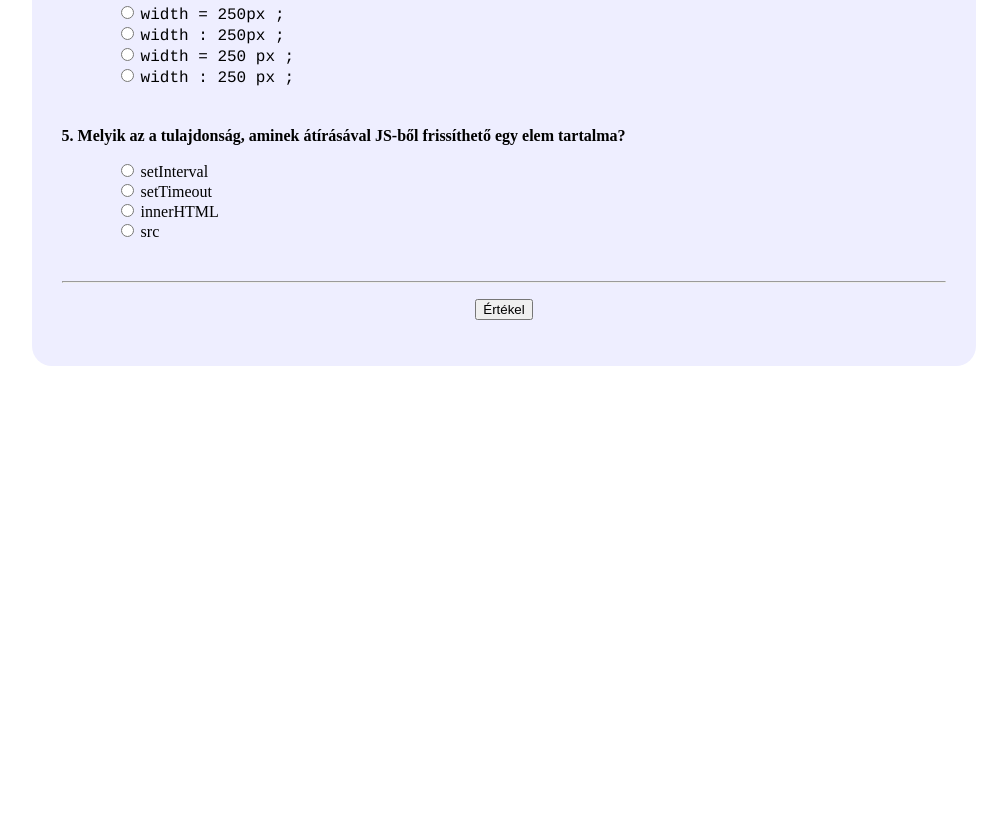
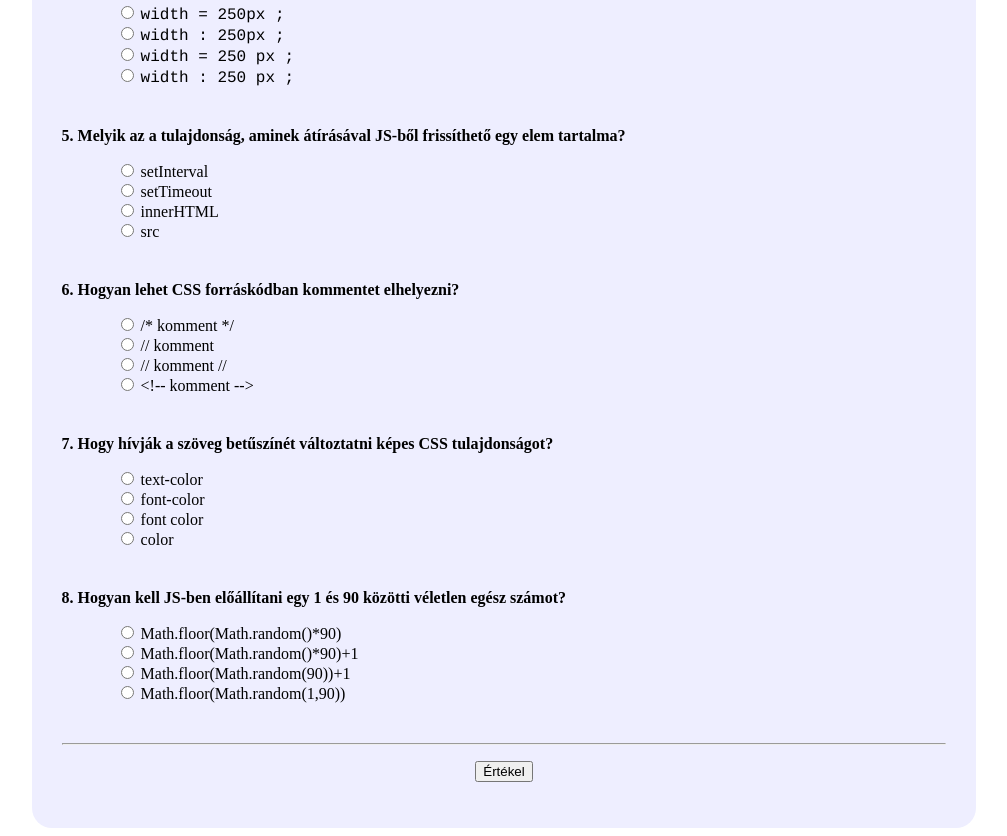
Before and after one commit to kolozsvarikrisztian/quiz, a plain HTML site: page index.html in a window 1280 px wide. Shown: the part 539-1375 px from the top of the page, without its empty margins (136-1143 px from the left). Before the commit the page ends 913 px from the top, so only its background shows below. Drawn offline with Linux system fonts and the light colour scheme.

Commit message:
kérdések bővítve

```diff
--- a/index.html
+++ b/index.html
@@ -77,6 +77,33 @@
             <input type=radio name='k5'> <span>src</span>         <br>
          </p>
 
+      <b>6. Hogyan lehet CSS forráskódban kommentet elhelyezni?</b>
+
+         <p class='valaszok'>
+            <input type=radio name='k6'> <span>/* komment */</span> <br>
+            <input type=radio name='k6'> <span>// komment</span>    <br>
+            <input type=radio name='k6'> <span>// komment //</span> <br>
+            <input type=radio name='k6'> <span>&lt;!-- komment --&gt;</span> <br>
+         </p>
+
+      <b>7. Hogy hívják a szöveg betűszínét változtatni képes CSS tulajdonságot?</b>
+
+         <p class='valaszok'>
+            <input type=radio name='k7'> <span>text-color</span> <br>
+            <input type=radio name='k7'> <span>font-color</span> <br>
+            <input type=radio name='k7'> <span>font color</span> <br>
+            <input type=radio name='k7'> <span>color</span> <br>
+         </p>
+
+      <b>8. Hogyan kell JS-ben előállítani egy 1 és 90 közötti véletlen egész számot?</b>
+
+         <p class='valaszok'>
+            <input type=radio name='k8'> <span>Math.floor(Math.random()*90)</span> <br>
+            <input type=radio name='k8'> <span>Math.floor(Math.random()*90)+1</span> <br>
+            <input type=radio name='k8'> <span>Math.floor(Math.random(90))+1</span> <br>
+            <input type=radio name='k8'> <span>Math.floor(Math.random(1,90))</span> <br>
+         </p>
+
 
       <hr align=left>
 
@@ -93,7 +120,7 @@
 
       function ertekel()
       {
-         jok = [3, 2, 2, 1, 2]
+         jok = [3, 2, 2, 1, 2, 0, 3, 2]
          jo = 0
 
          for (i = 0; i < jok.length; i++){
```
